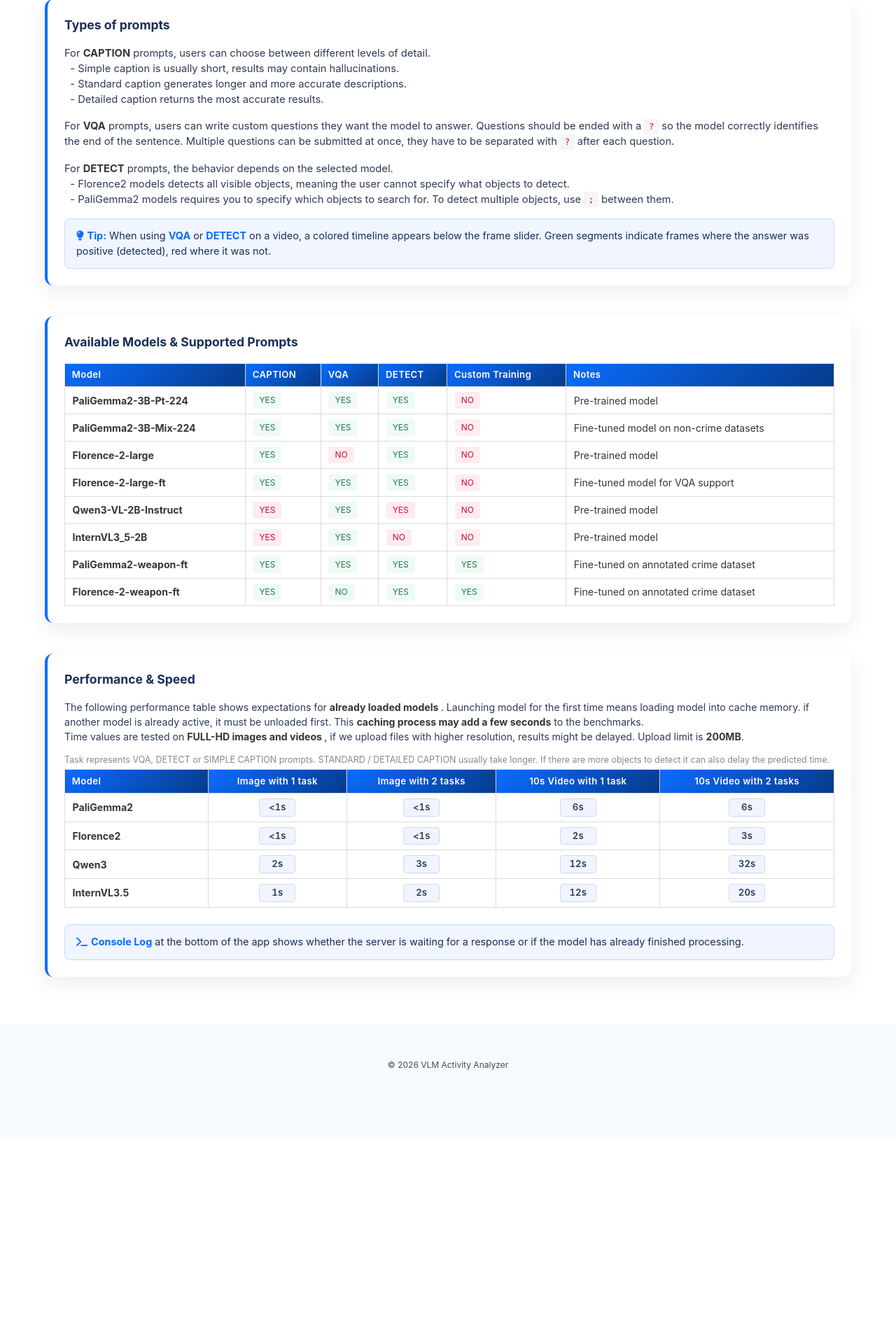
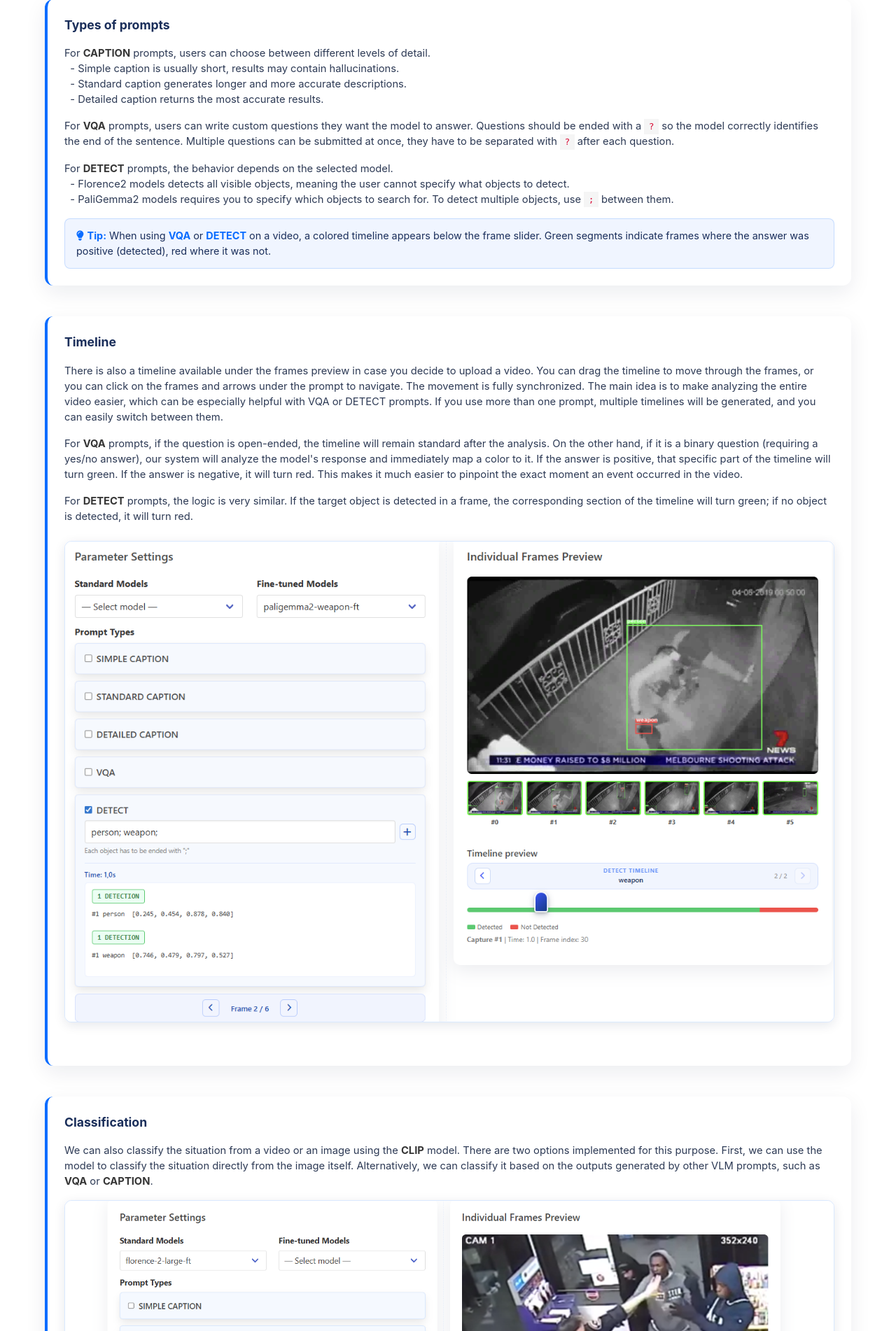
Before and after one commit to BorooBoss/video-based-action-recognition, a Django app: page /recognizer/instructions/ in a window 1280 px wide. Shown: the part 4598-6500 px from the top of the page at 70% size. Before the commit the page ends 6127 px from the top, so only its background shows below. Run offline with Django 5.2, Linux system fonts and the light colour scheme.

Commit message:
feat: classification and timeline section in instructions

```diff
--- a/djangoweb/recognizer/templates/instructions.html
+++ b/djangoweb/recognizer/templates/instructions.html
@@ -315,7 +315,54 @@
             </div>
         </div>
 
-        <!-- ROW 4: Model Table -->
+        <div class="columns">
+            <div class="column is-12 centered-card-col">
+                <div class="instructions-card" style="width:100%;">
+                    <div class="instructions-section-header">
+                        <div class="instructions-section-title">Timeline</div>
+                    </div>
+
+                    <p style="color:#2d3a55; font-size:0.92rem; margin-bottom:1rem;">
+                        There is also a timeline available under the frames preview in case you decide to upload a video. You can drag the timeline to move through the frames, or you can click on the frames and arrows under the prompt to navigate. The movement is fully synchronized.
+                        The main idea is to make analyzing the entire video easier, which can be especially helpful with VQA or DETECT prompts. If you use more than one prompt, multiple timelines will be generated, and you can easily switch between them.
+                    </p>
+
+                    <p style="color:#2d3a55; font-size:0.92rem; margin-bottom:1rem;">
+                        For <strong>VQA</strong> prompts, if the question is open-ended, the timeline will remain standard after the analysis. On the other hand, if it is a binary question (requiring a yes/no answer), our system will analyze the model's response and immediately map a color to it.
+                        If the answer is positive, that specific part of the timeline will turn green. If the answer is negative, it will turn red. This makes it much easier to pinpoint the exact moment an event occurred in the video.
+                    </p>
+
+                    <p style="color:#2d3a55; font-size:0.92rem; margin-bottom:1.5rem;">
+                        For <strong>DETECT</strong> prompts, the logic is very similar. If the target object is detected in a frame, the corresponding section of the timeline will turn green; if no object is detected, it will turn red.
+                    </p>
+
+                    <div class="step-image-block">
+                        <img src="{% static 'images/preview5.png' %}" alt="Step 5 - Timeline preview">
+                    </div>
+                </div>
+            </div>
+        </div>
+
+        <div class="columns">
+            <div class="column is-12 centered-card-col">
+                <div class="instructions-card" style="width:100%;">
+                    <div class="instructions-section-header">
+                        <div class="instructions-section-title">Classification</div>
+                    </div>
+
+                    <p style="color:#2d3a55; font-size:0.92rem; margin-bottom:1rem;">
+                        We can also classify the situation from a video or an image using the <strong>CLIP</strong> model. There are two options implemented for this purpose.
+                        First, we can use the model to classify the situation directly from the image itself. Alternatively, we can classify it based on the outputs generated by other VLM prompts, such as <strong>VQA</strong> or <strong>CAPTION</strong>.
+                    </p>
+
+                    <div class="step-image-block">
+                        <img src="{% static 'images/preview6.png' %}" alt="Step 5 - Timeline preview">
+                    </div>
+                </div>
+            </div>
+        </div>
+
+
         <div class="columns">
             <div class="column is-12 centered-card-col">
                 <div class="instructions-card" style="width:100%;">
@@ -370,15 +417,15 @@
                             </tr>
                             <tr>
                                 <td><strong>Qwen3-VL-2B-Instruct</strong></td>
-                                <td><span class="tag is-danger is-light">YES</span></td>
                                 <td><span class="tag is-success is-light">YES</span></td>
-                                <td><span class="tag is-danger is-light">YES</span></td>
+                                <td><span class="tag is-success is-light">YES</span></td>
+                                <td><span class="tag is-success is-light">YES</span></td>
                                 <td><span class="tag is-danger is-light">NO</span></td>
                                 <td>Pre-trained model</td>
                             </tr>
                             <tr>
                                 <td><strong>InternVL3_5-2B</strong></td>
-                                <td><span class="tag is-danger is-light">YES</span></td>
+                                <td><span class="tag is-success is-light">YES</span></td>
                                 <td><span class="tag is-success is-light">YES</span></td>
                                 <td><span class="tag is-danger is-light">NO</span></td>
                                 <td><span class="tag is-danger is-light">NO</span></td>
@@ -395,7 +442,7 @@
                             <tr>
                                 <td><strong>Florence-2-weapon-ft</strong></td>
                                 <td><span class="tag is-success is-light">YES</span></td>
-                                <td><span class="tag is-success is-light">NO</span></td>
+                                <td><span class="tag is-danger is-light">NO</span></td>
                                 <td><span class="tag is-success is-light">YES</span></td>
                                 <td><span class="tag is-success is-light">YES</span></td>
                                 <td>Fine-tuned on annotated crime dataset</td>
```
Also changed, not shown: djangoweb/recognizer/static/images/preview5.png (added), djangoweb/recognizer/static/images/preview6.png (added).
